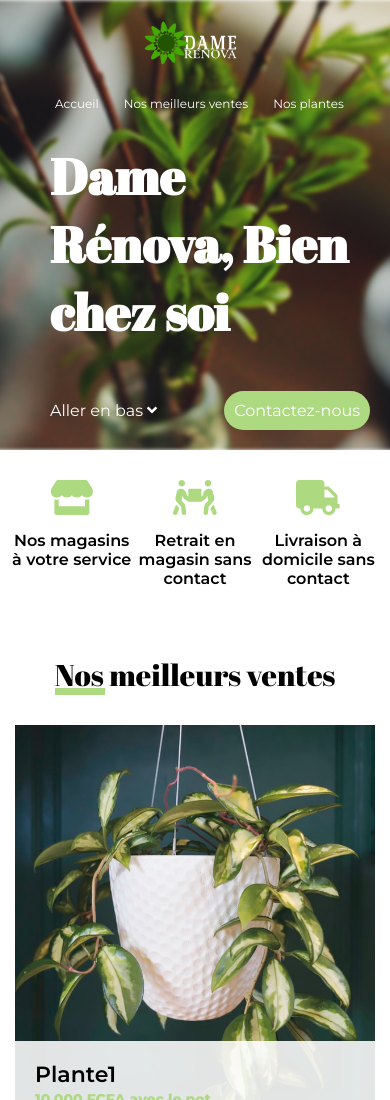
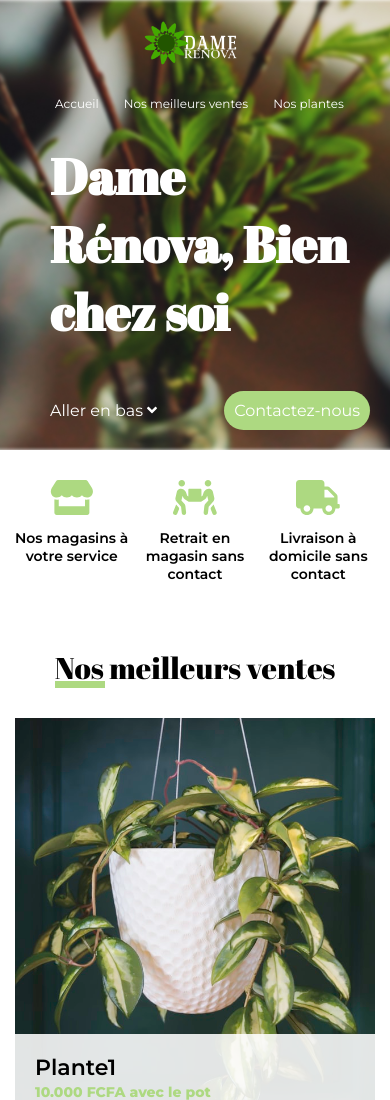
Before and after one commit to xor-branch/site_dame_renova, a plain HTML site: page index.html in a window 390 px wide. Shown: the top 1100 px of the page. Drawn offline with Linux system fonts and the light colour scheme.

Commit message:
Update style.css
okkk

```diff
--- a/style.css
+++ b/style.css
@@ -288,7 +288,7 @@ footer p{
         color: #ADD981;
     }
 
-    div.service-items{
+   .service-items{
         text-align: center;
         width: 200px;
         font-size: 14px;
```
